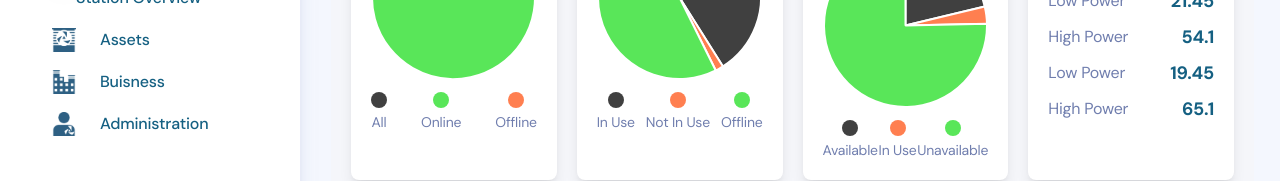
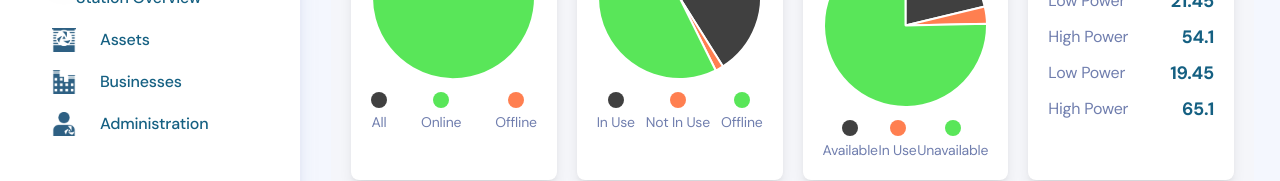
Before and after one commit to Stellarmind-AI/smart-iot, a Next.js app: page /admin/default in a window 1280 px wide. Shown: the part 205-386 px from the top of the page. Built offline with nearby package versions, Linux system fonts and the light colour scheme; what tailwindcss-rtl would draw is missing.

Commit message:
"added a Station overview page and the sidebar responsive design"

```diff
--- a/src/components/sidebar/components/Links.tsx
+++ b/src/components/sidebar/components/Links.tsx
@@ -58,7 +58,7 @@ export const SidebarLinks = (): JSX.Element => {
     {
       layout: '/admin',
       path: 'voltage',
-      name: 'Buisness',
+      name: 'Businesses',
       icon: (
         <Image
           src="/img/dashboards/Bussines Icon Blue.png" // Path to your image
```
